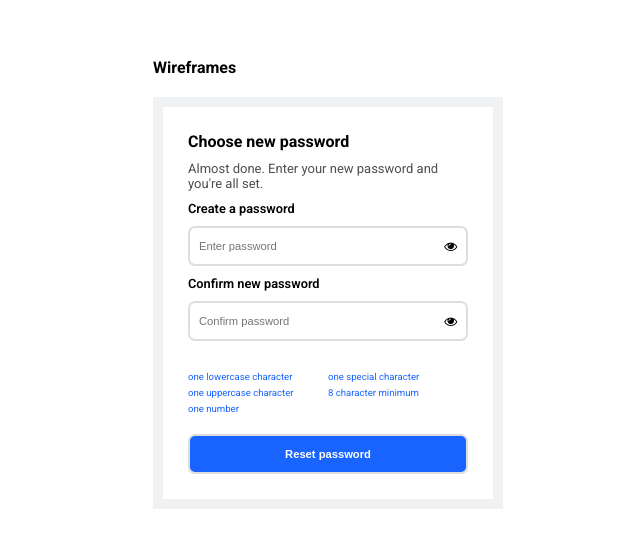
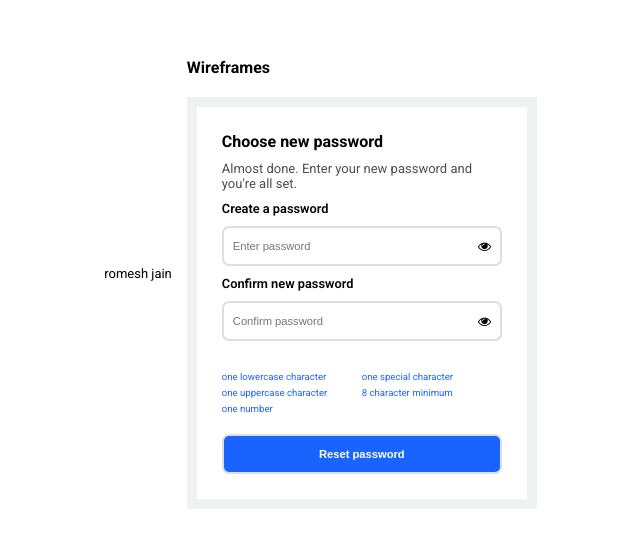
Before and after one commit to romeshjainn/JS-Password-Validation, a plain HTML site: page index.html in a window 1280 px wide. Shown: the part 127-674 px from the top of the page, without its empty margins (312-952 px from the left). Drawn offline with Linux system fonts and the light colour scheme.

Commit message:
updated my name

```diff
--- a/index.html
+++ b/index.html
@@ -9,7 +9,7 @@
 </head>
 
 <body>
-
+<p>romesh jain</p>
     <!-- Main Container  -->
     <div class="container">
 
```
